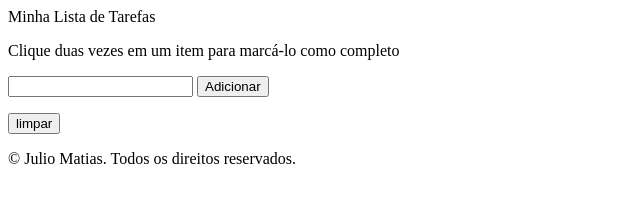
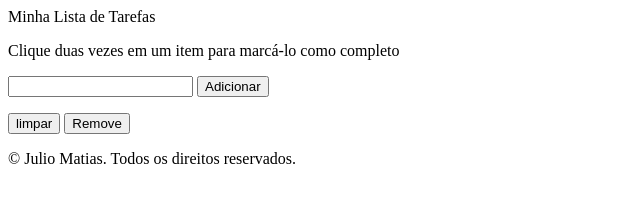
Before and after one commit to juliocmatias/todo-list-js, a website: page index.html in a window 1280 px wide. Shown: the whole page, without its empty margins (0-640 px from the left). Drawn offline with Linux system fonts and the light colour scheme.

Commit message:
adicionando butão remove finalizados, no html

```diff
--- a/index.html
+++ b/index.html
@@ -22,6 +22,7 @@
         </section>
         <section id="edicao-dados">
             <button id="apaga-tudo">limpar</button>
+            <button id="remover-finalizados">Remove</button>
         </section>
     </main>
     <footer>
--- a/script.js
+++ b/script.js
@@ -80,3 +80,5 @@ butaoApagaTudo.addEventListener('click', () => {
     window.alert('É necessario adicionar um item');
   }
 });
+
+// 11 - Adicione um botão que quando clicado remove somente os elementos finalizados da sua lista
```
